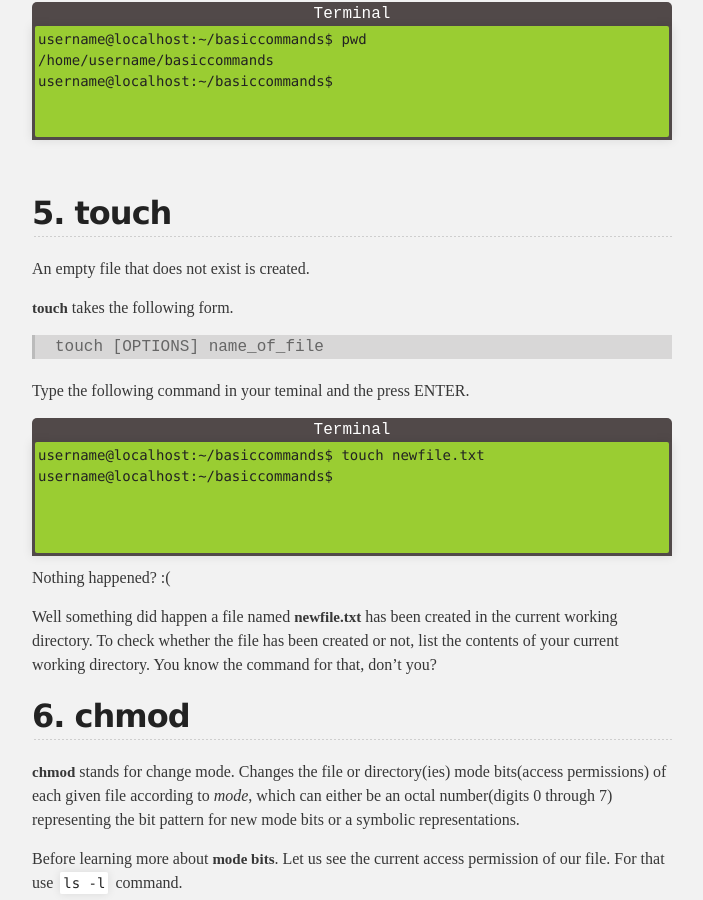
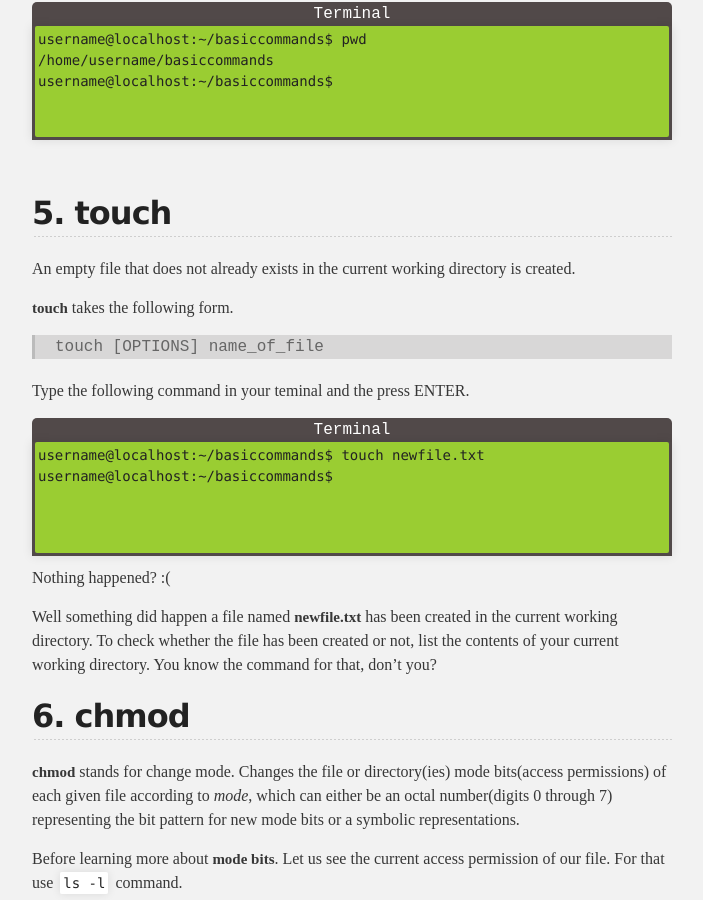
Before and after one commit to rajeev29five/rajeev29five.github.io, a Jekyll site: the page built from index.md, in a window 1280 px wide and 900 px high, scrolled down 4060 px. Shown: the whole window, without its empty margins (288-991 px from the left). Built offline with Jekyll 4.4.1, drawn with Linux system fonts in a browser that asks for light colours; the repository's description, which GitHub fills in, is left out; some of the changed text lies outside the part shown.

```diff
--- a/index.md
+++ b/index.md
@@ -171,7 +171,7 @@ username@localhost:~/basiccommands$
 
 ## 5. touch
 
-An empty file that does not exist is created.
+An empty file that does not already exists in the current working directory is created.
 
 **touch** takes the following form.
 
```
Also changed, not shown: other parts of index.md (+2 -0 lines), README.md.
